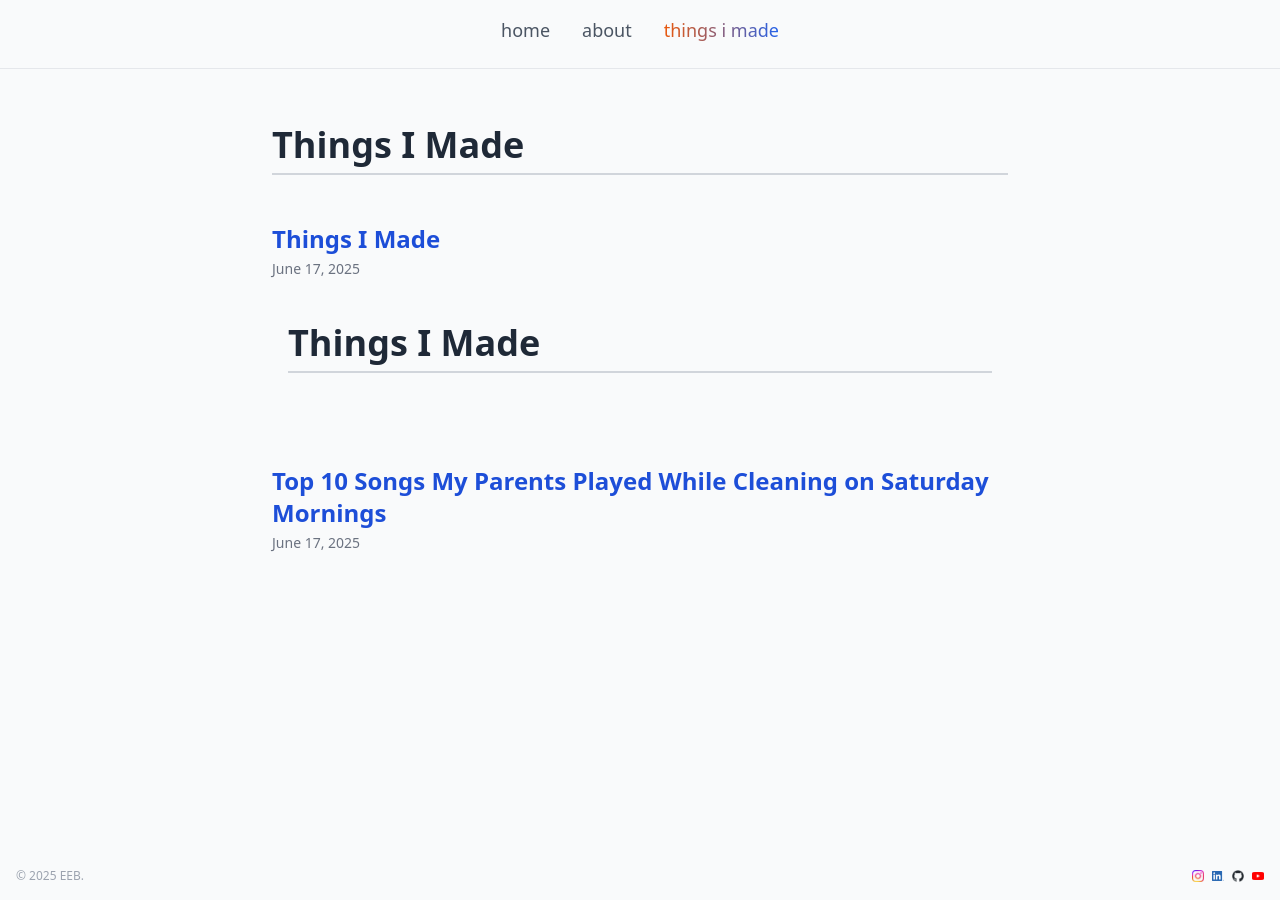
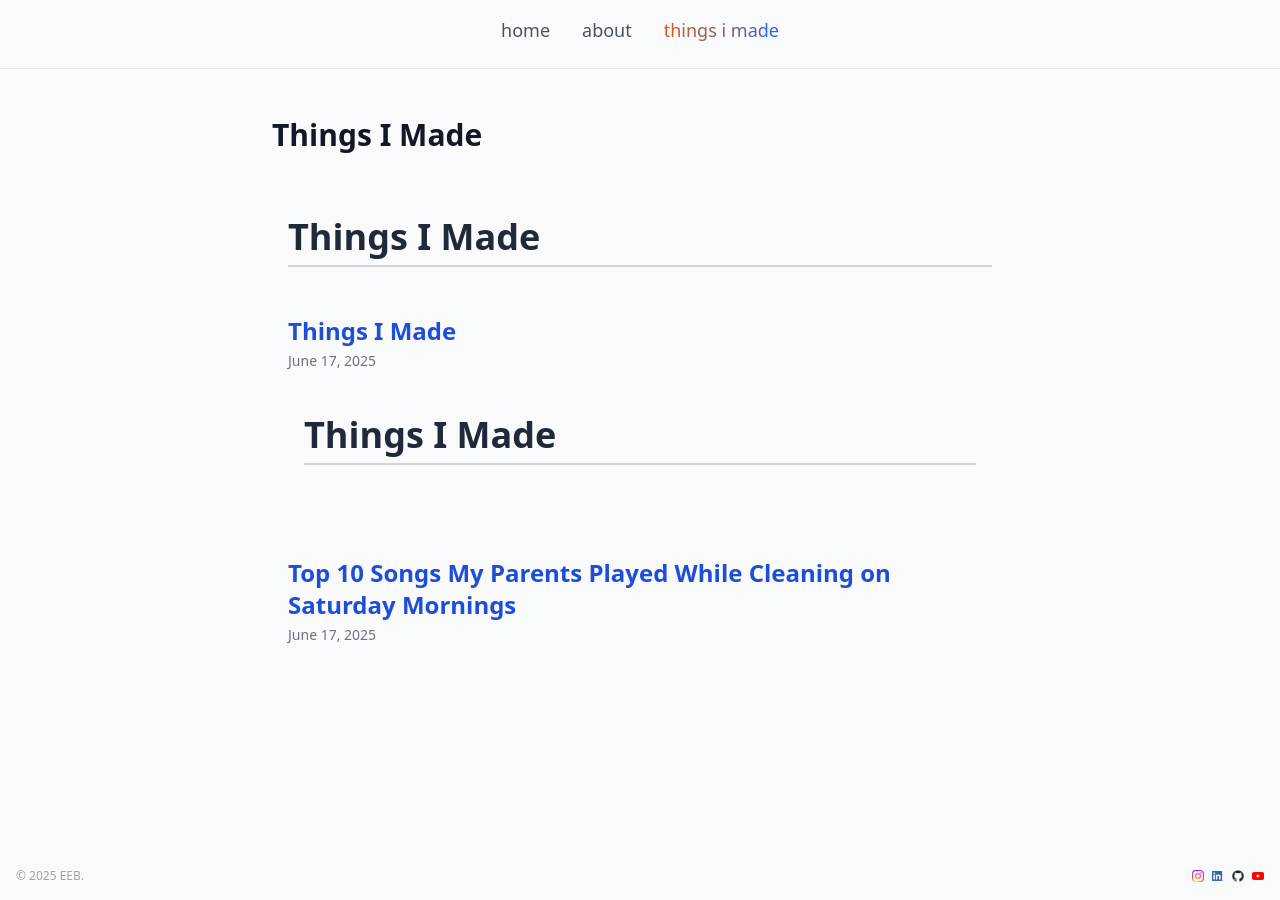
Before and after one commit to enriquebarragan/enriquebarragan.github.io, a Jekyll site: the page built from _things-i-made/things-i-made.html, in a window 1280 px wide. Built offline with Jekyll 4.4.1, drawn with Linux system fonts in a browser that asks for light colours; nearby versions of some CDN libraries.

Commit message:
Update default.html

```diff
--- a/_layouts/default.html
+++ b/_layouts/default.html
@@ -15,7 +15,13 @@
     </div>
 
   <div class="flex-grow">
-    <main>
+    <main class="max-w-3xl mx-auto px-4">
+      {% unless page.hide_title %}
+        <h1 class="text-3xl font-bold mt-8 mb-6 text-gray-900">
+          {{ page.title }}
+        </h1>
+      {% endunless %}
+
       {{ content }}
     </main>
   </div>
```
